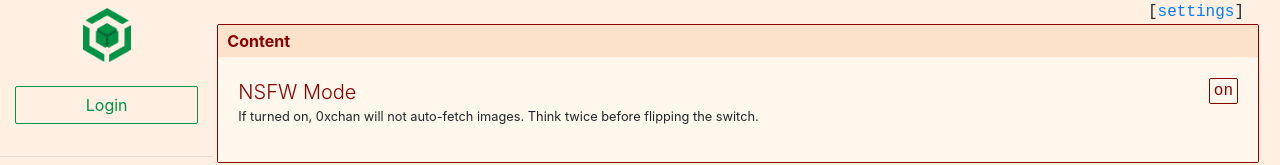
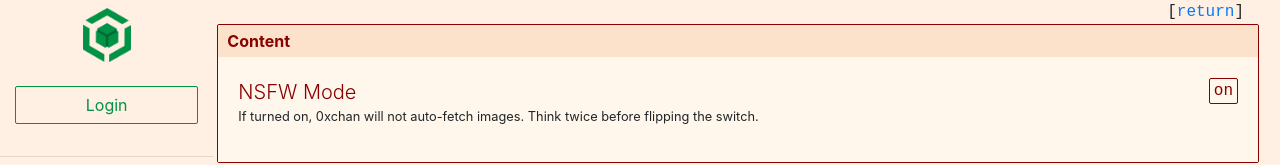
Before and after one commit to n4n0GH/0xchan-frontend, a Vue app: page /settings in a window 1280 px wide. Shown: the top 165 px of the page. Built offline with nearby package versions, Linux system fonts and the light colour scheme; some icons are missing.

Commit message:
replace "settings" with "return" to go back if user is in settings menu

```diff
--- a/src/components/Settings.vue
+++ b/src/components/Settings.vue
@@ -1,5 +1,20 @@
 <template>
 	<div class="w-100 text-right text-mono">
-		[<router-link :to="{name: 'settings'}">settings</router-link>]
+		<span v-if="path=='/settings'">
+			[<a href="javascript:history.back();">return</a>]
+		</span>
+		<span v-else>
+			[<router-link :to="{name: 'settings'}">settings</router-link>]
+		</span>
 	</div>
 </template>
+
+<script>
+	export default{
+		computed: {
+			path(){
+				return this.$route.path
+			}
+		}
+	}
+</script>
```
